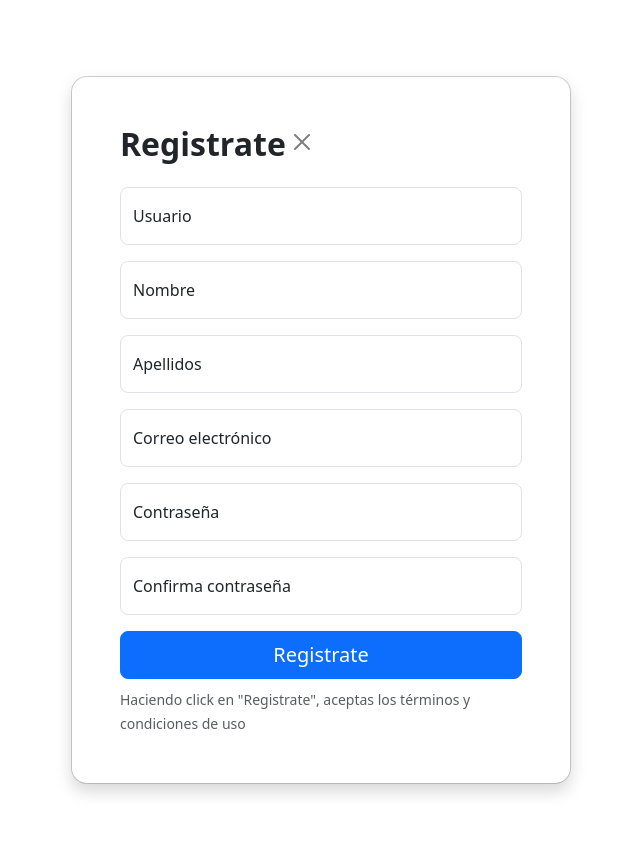
After one commit to adrrf/wingwavestore, a Django app: page /user/register/ in a window 1280 px wide. The commit adds this page. Shown: the whole page, without its empty margins (319-959 px from the left). Run offline with Django 4.2, Linux system fonts and the light colour scheme; some libraries are stand-ins or nearby versions.

Commit message:
feat(user): registro de user

```diff
--- /dev/null
+++ b/requirements.txt
@@ -0,0 +1,3 @@
+Django
+beautifulSoup4
+django-bootstrap-v5
--- a/src/templates/index.html
+++ b/src/templates/index.html
@@ -32,7 +32,7 @@
 
     <div class='px-3 d-flex'>
       <button type='button' class='btn btn-outline-primary me-2'>Accede</button>
-      <button type='button' class='btn btn-primary'>Crear cuenta</button>
+      <a href="/user/register"><button type='button' class='btn btn-primary' > Crear cuenta</button></a>
     </div>
   </nav>
 
--- /dev/null
+++ b/src/templates/user/register.html
@@ -0,0 +1,57 @@
+<!DOCTYPE html>
+<html>
+<head>
+  {% load bootstrap5 %}
+  {% bootstrap_css %}
+  {% bootstrap_javascript %}
+</head>
+<body>
+    <div class="modal modal-sheet position-static d-block bg-body p-4 py-md-5" tabindex="-1" role="dialog" id="modalSignin">
+        <div class="modal-dialog" role="document">
+          <div class="modal-content rounded-4 shadow">
+            <div class="modal-header p-5 pb-4 border-bottom-0">
+              <h1 class="fw-bold mb-0 fs-2">Registrate</h1>
+              <a href="/"><button type="button" class="btn-close" data-bs-dismiss="modal" aria-label="Cerrar"></button></a>
+            </div>
+
+            <div class="modal-body p-5 pt-0">
+                {% for message in messages %}
+                    <div class="alert {{ message.tags }} alert-dismissible shadow fade show" role="alert">
+                        {{ message | safe }}
+                    </div>
+                {% endfor %}
+              <form class="register-form" action={% url "register" %} method="post">
+                {% csrf_token %}
+                <div class="form-floating mb-3">
+                    <input type="usuario" name="username" class="form-control rounded-3" id="floatingInput" placeholder="Usuario">
+                    <label for="floatingInput">Usuario</label>
+                </div>
+                <div class="form-floating mb-3">
+                    <input type="nombre" name="first_name" class="form-control rounded-3" id="floatingInput" placeholder="Nombre">
+                    <label for="floatingInput">Nombre</label>
+                </div>
+                <div class="form-floating mb-3">
+                    <input type="apellidos" name="last_name" class="form-control rounded-3" id="floatingInput" placeholder="Apellidos">
+                    <label for="floatingInput">Apellidos</label>
+                  </div>
+                <div class="form-floating mb-3">
+                  <input type="correo" name="email" class="form-control rounded-3" id="floatingInput" placeholder="name@example.com">
+                  <label for="floatingInput">Correo electrónico</label>
+                </div>
+                <div class="form-floating mb-3">
+                  <input type="password" name="password1" class="form-control rounded-3" id="floatingPassword" placeholder="Contraseña">
+                  <label for="floatingPassword">Contraseña</label>
+                </div>
+                <div class="form-floating mb-3">
+                    <input type="password" name="password2" class="form-control rounded-3" id="floatingPassword" placeholder="Contraseña">
+                    <label for="floatingPassword">Confirma contraseña</label>
+                  </div>
+                <button class="w-100 mb-2 btn btn-lg rounded-3 btn-primary" type="submit">Registrate</button>
+                <small class="text-body-secondary">Haciendo click en "Registrate", aceptas los términos y condiciones de uso</small>
+              </form>
+            </div>
+          </div>
+        </div>
+      </div>
+</body>
+</html>
--- a/src/views.py
+++ b/src/views.py
@@ -1,6 +1,56 @@
 from django.shortcuts import render
+from django.views.decorators.csrf import csrf_protect
+from django.contrib import messages
+import re
+from bs4 import BeautifulSoup
 
 # Create your views here.
+from .forms import CreateUserForm
 
 def home(request):
     return render(request, 'index.html')
+
+@csrf_protect
+def register(request):
+    if request.method == 'POST':
+        error = ""
+        usuario = request.POST.get('username')
+        nombre = request.POST.get('first_name')
+        apellidos = request.POST.get('last_name')
+        email = request.POST.get('email')
+        password = request.POST.get('password1')
+        password_confirmation = request.POST.get('password2')
+        if not usuario:
+            error += "El campo usuario es obligatorio. "
+        if not nombre:
+            error += "El campo nombre es obligatorio. "
+        if not apellidos:
+            error += "El campo apellidos es obligatorio. "
+        if not email:
+            error += "El campo email es obligatorio. "
+        if re.match(r"[^@]+@[^@]+\.[^@]+", email) == None:
+            error += " El email no es válido. "
+        if not password:
+            error += "El campo contraseña es obligatorio. "
+        if not password_confirmation:
+            error += "El campo repetir contraseña es obligatorio. "
+        if password != password_confirmation:
+            error += "Las contraseñas no coinciden. "
+        if usuario and nombre and apellidos and email and password and password_confirmation:
+            user_form = CreateUserForm(request.POST)
+            if user_form.is_valid():
+                user_form.save()
+                messages.success(request, "Usuario registrado correctamente")
+            else:
+                soup = BeautifulSoup(str(user_form.errors), "html.parser")
+                errors = soup.find_all("ul", class_="errorlist")
+                errors.pop(0)
+                for error_field in errors:
+                    print(error_field)
+                    error_field = error_field.text
+                    error += error_field
+                    error += " "
+        if error:
+            messages.error(request, error)
+
+    return render(request, 'user/register.html')
--- a/wingwavestore/urls.py
+++ b/wingwavestore/urls.py
@@ -16,9 +16,10 @@ Including another URLconf
 """
 from django.contrib import admin
 from django.urls import path
-from src.views import home
+from src.views import home, register
 
 urlpatterns = [
     path('admin/', admin.site.urls),
     path('', home),
+    path('user/register/', register, name='register'),
 ]
```
Also changed, not shown: src/forms.py (added, +7 -0 lines), wingwavestore/settings.py (+9 -0 lines).
